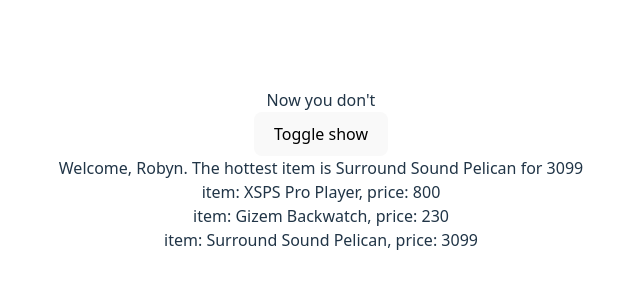
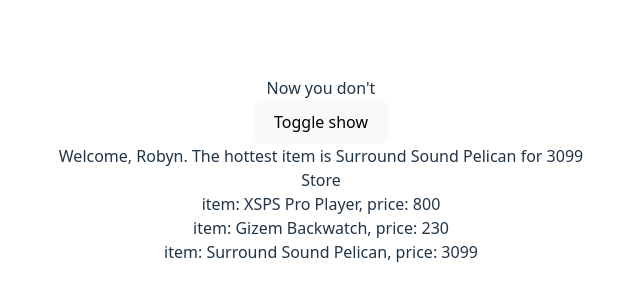
Before and after one commit to yoni5357/TechTroop-Week-4, a React (Vite) app in the folder State/: page / in a window 1280 px wide. Shown: the part 230-530 px from the top of the page, without its empty margins (319-959 px from the left). Built offline with nearby package versions, Linux system fonts and the light colour scheme.

Commit message:
minor changes to ex2

```diff
--- a/State/src/comonents/Home.jsx
+++ b/State/src/comonents/Home.jsx
@@ -2,7 +2,12 @@ import Item from "./Item";
 
 function Home({store}){
     let items = store.map((item, index) => <Item key={index} item={item.item} price={item.price}/>)
-    return items;
+    return (
+        <>
+        Store
+        {items}
+        </>
+    )
 }
 
 export default Home;
```
